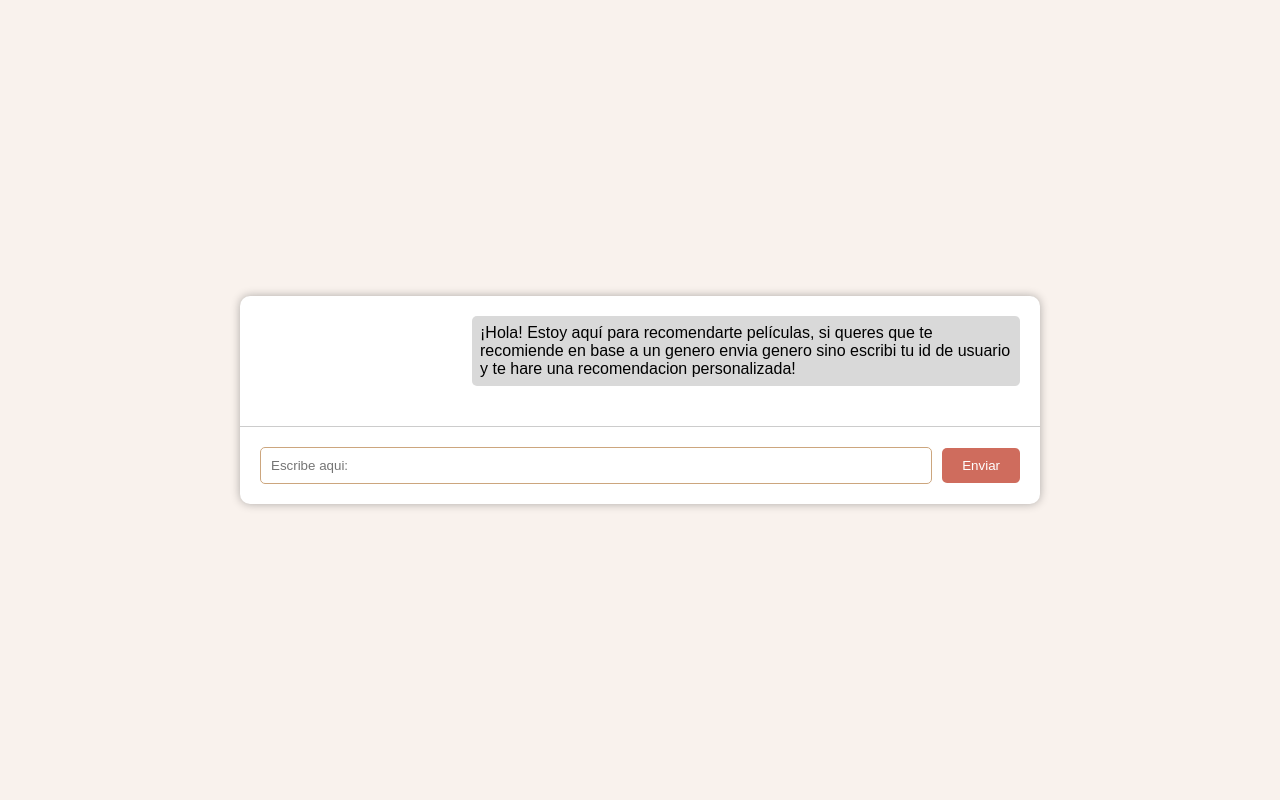
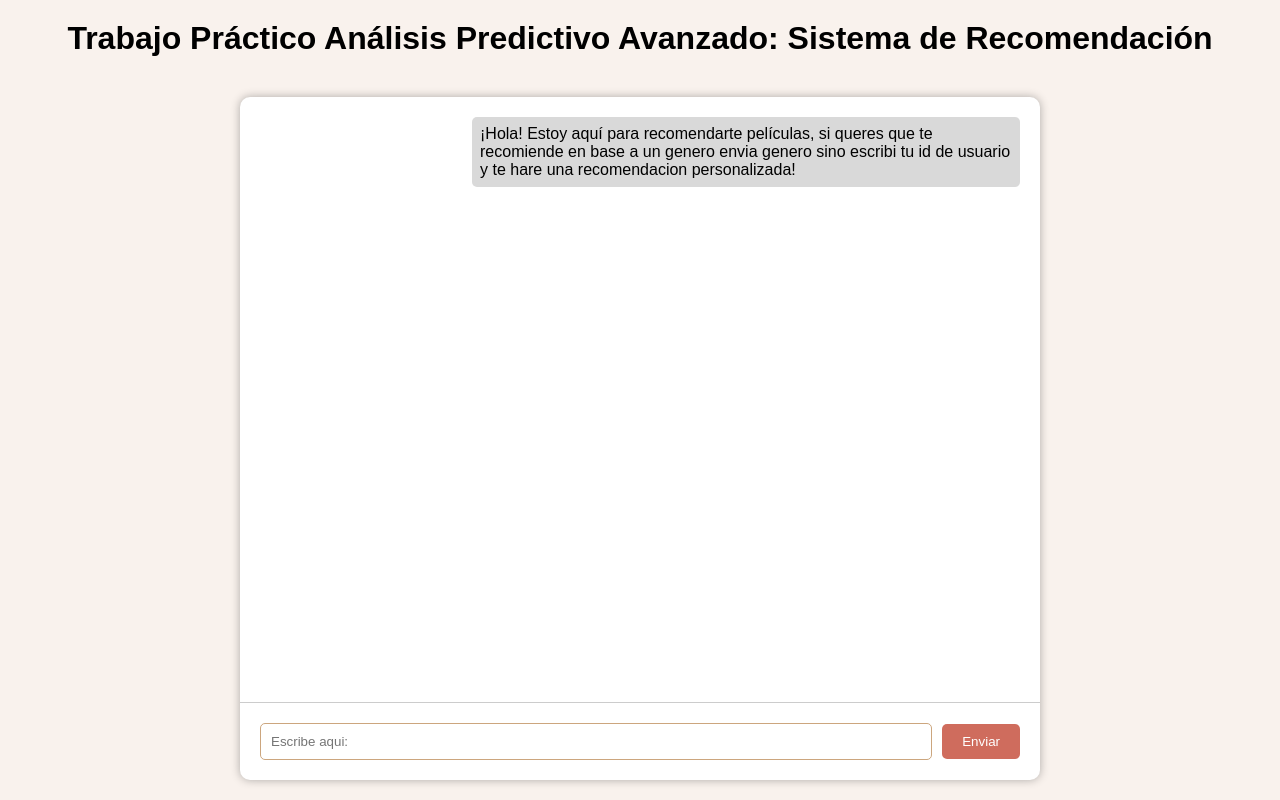
Before and after one commit to abrilnoguera/TMDBChatbot, a plain HTML site: page frontend/index.html in a window 1280 px wide. Drawn offline with Linux system fonts and the light colour scheme.

Commit message:
front end + flask api

```diff
--- a/frontend/index.html
+++ b/frontend/index.html
@@ -6,6 +6,7 @@
     <link rel="stylesheet" type="text/css" href="styles.css">
 </head>
 <body>
+    <h1>Trabajo Práctico Análisis Predictivo Avanzado: Sistema de Recomendación</h1>
     <div class="chat-container">
         <div class="chat-box" id="chat-box"></div>
         <div class="user-input-container">
--- a/frontend/styles.css
+++ b/frontend/styles.css
@@ -4,14 +4,22 @@ body {
     padding: 0;
     background-color: #F9F2ED; /* Color de fondo suave */
     display: flex;
+    flex-direction: column;
+    align-items: center;
+    justify-content: flex-start;
     min-height: 100vh;
-    justify-content: center;
-    align-items: center;
+}
+
+h1 {
+    margin-top: 20px;
+    margin-bottom: 20px;
+    text-align: center;
 }
 
 .chat-container {
     display: flex;
     flex-direction: column;
+    flex: 1; /* Ocupar el espacio vertical restante */
     max-width: 800px;
     width: 100%;
     margin: 20px;
@@ -19,6 +27,7 @@ body {
     border-radius: 10px;
     box-shadow: 0px 0px 10px rgba(0, 0, 0, 0.3);
     overflow: hidden;
+    align-self: center;
 }
 
 .chat-box {
```
